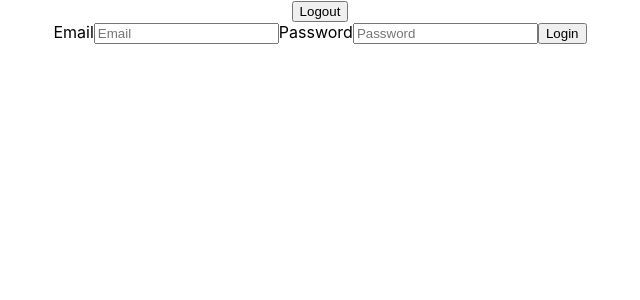
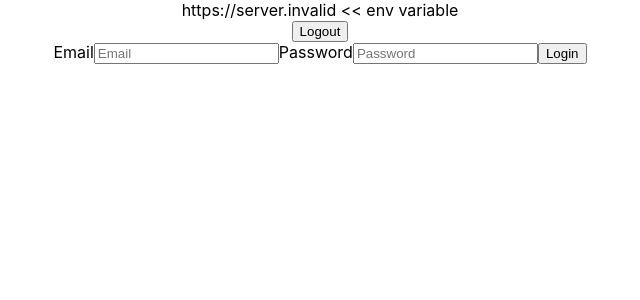
Before and after one commit to petrussola/url-shortener-frontend, a React (Create React App) app: page /login in a window 1280 px wide. Shown: the top 300 px of the page, without its empty margins (320-960 px from the left). Built offline with nearby package versions, Linux system fonts and the light colour scheme; no server answers.

Commit message:
Add debug div

```diff
--- a/src/App.js
+++ b/src/App.js
@@ -36,6 +36,7 @@ function App() {
 
 	return (
 		<div className='App'>
+			<div>{`${process.env.REACT_APP_BASE_API} << env variable`}</div>
 			<Route
 				path='/'
 				render={(props) => (
```
